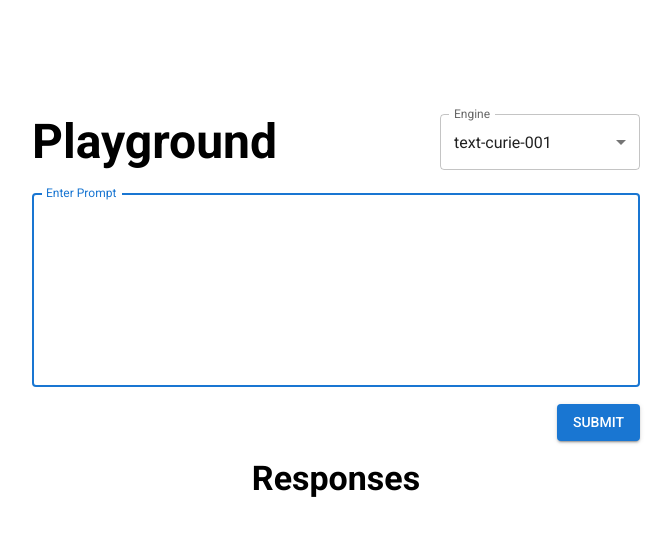
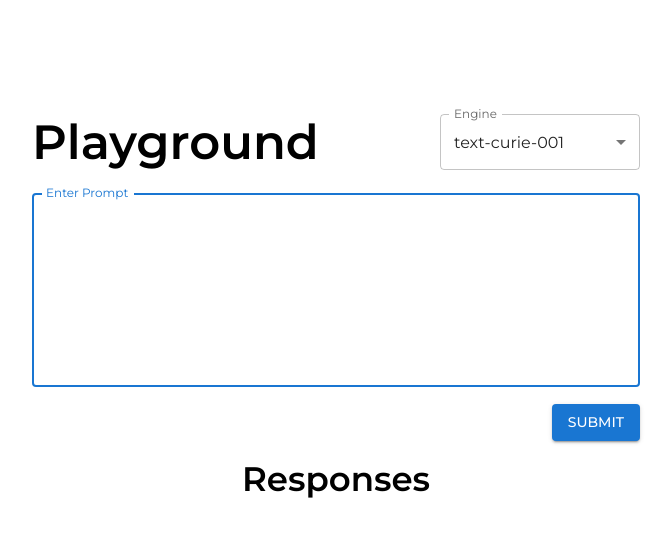
Before and after one commit to RobPanneton/Shopify_Application, a React (Create React App) app in the folder app/: page / in a window 1280 px wide. Shown: the top 536 px of the page, without its empty margins (304-976 px from the left). Built offline with nearby package versions, Linux system fonts and the light colour scheme.

Commit message:
change font again

```diff
--- a/app/public/index.html
+++ b/app/public/index.html
@@ -17,7 +17,7 @@
       href="https://fonts.googleapis.com/css2?family=Montserrat:ital,wght@0,100;0,200;0,300;0,400;0,500;0,600;0,700;0,800;0,900;1,100;1,200;1,300;1,400;1,500;1,600;1,700;1,800;1,900&family=Roboto:ital,wght@0,100;0,300;0,400;0,500;0,700;0,900;1,100;1,300;1,400;1,500;1,700;1,900&display=swap"
       rel="stylesheet"
     />
-    <!-- Add Quicksand Font -->
+    <!-- Add Montserrat Font -->
     <link rel="preconnect" href="https://fonts.googleapis.com" />
     <link rel="preconnect" href="https://fonts.gstatic.com" crossorigin />
     <link
--- a/app/src/MuiThemeProvider.js
+++ b/app/src/MuiThemeProvider.js
@@ -2,6 +2,6 @@ import { createTheme } from "@mui/material/styles";
 
 export const theme = createTheme({
   typography: {
-    fontFamily: "Roboto, sans-serif",
+    fontFamily: "Montserrat, Roboto, sans-serif",
   },
 });
```
